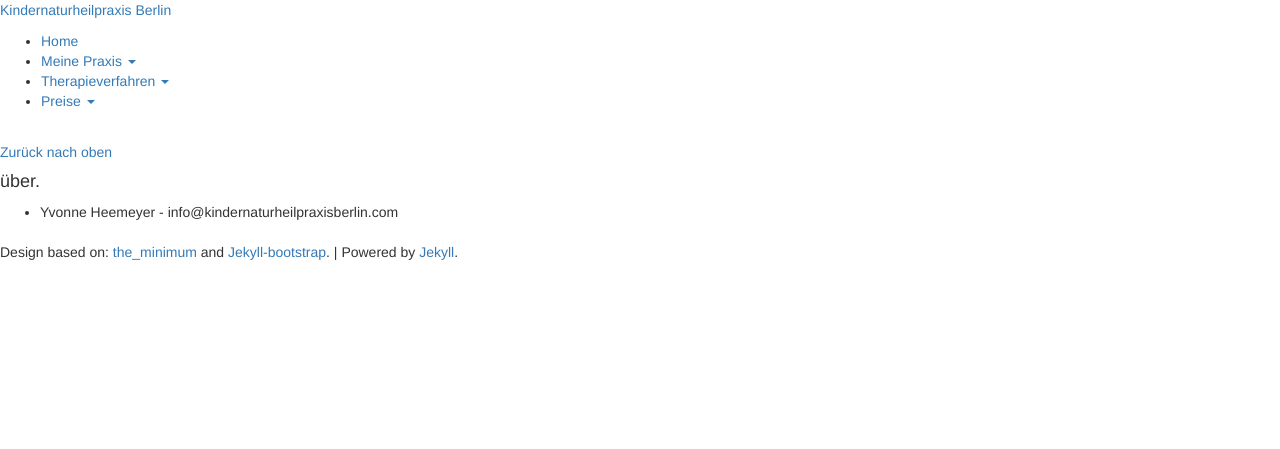
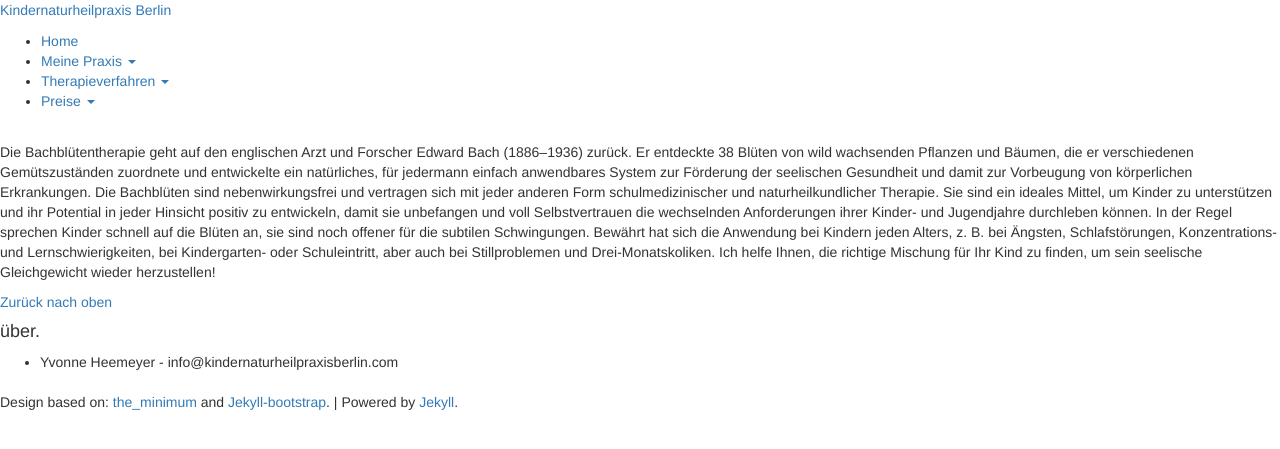
Before and after one commit to heilpraktiker/heilpraktiker.github.io, a Jekyll site: the page built from therapieverfahren/bachblueten-therapie/index.md, in a window 1280 px wide. Shown: the top 449 px of the page. Built offline with Jekyll 4.4.1, drawn with Linux system fonts in a browser that asks for light colours; nearby versions of some CDN libraries; comment, search, counter and statistics services are not loaded.

Commit message:
Updated index.md

```diff
--- a/therapieverfahren/bachblueten-therapie/index.md
+++ b/therapieverfahren/bachblueten-therapie/index.md
@@ -1,6 +1,12 @@
 ---
 layout: page
-title: "Index"
+title: Index
 description: ""
+published: true
 ---
+
 {% include JB/setup %}
+Die Bachblütentherapie geht auf den englischen Arzt und Forscher Edward Bach (1886–1936) zurück. Er entdeckte 38 Blüten von wild wachsenden Pflanzen und Bäumen, die er verschiedenen Gemütszuständen zuordnete und entwickelte ein natürliches, für jedermann einfach anwendbares System zur Förderung der seelischen Gesundheit und damit zur Vorbeugung von körperlichen Erkrankungen.
+Die Bachblüten sind nebenwirkungsfrei und vertragen sich mit jeder anderen Form schulmedizinischer und naturheilkundlicher Therapie. Sie sind ein ideales Mittel, um Kinder zu unterstützen und ihr Potential in jeder Hinsicht positiv zu entwickeln, damit sie unbefangen und voll Selbstvertrauen die wechselnden Anforderungen ihrer Kinder- und Jugendjahre durchleben können.
+In der Regel sprechen Kinder schnell auf die Blüten an, sie sind noch offener für die subtilen Schwingungen. Bewährt hat sich die Anwendung bei Kindern jeden Alters, z. B. bei Ängsten, Schlafstörungen, Konzentrations- und Lernschwierigkeiten, bei Kindergarten- oder Schuleintritt, aber auch bei Stillproblemen und Drei-Monatskoliken.
+Ich helfe Ihnen, die richtige Mischung für Ihr Kind zu finden, um sein seelische Gleichgewicht wieder herzustellen!
```
